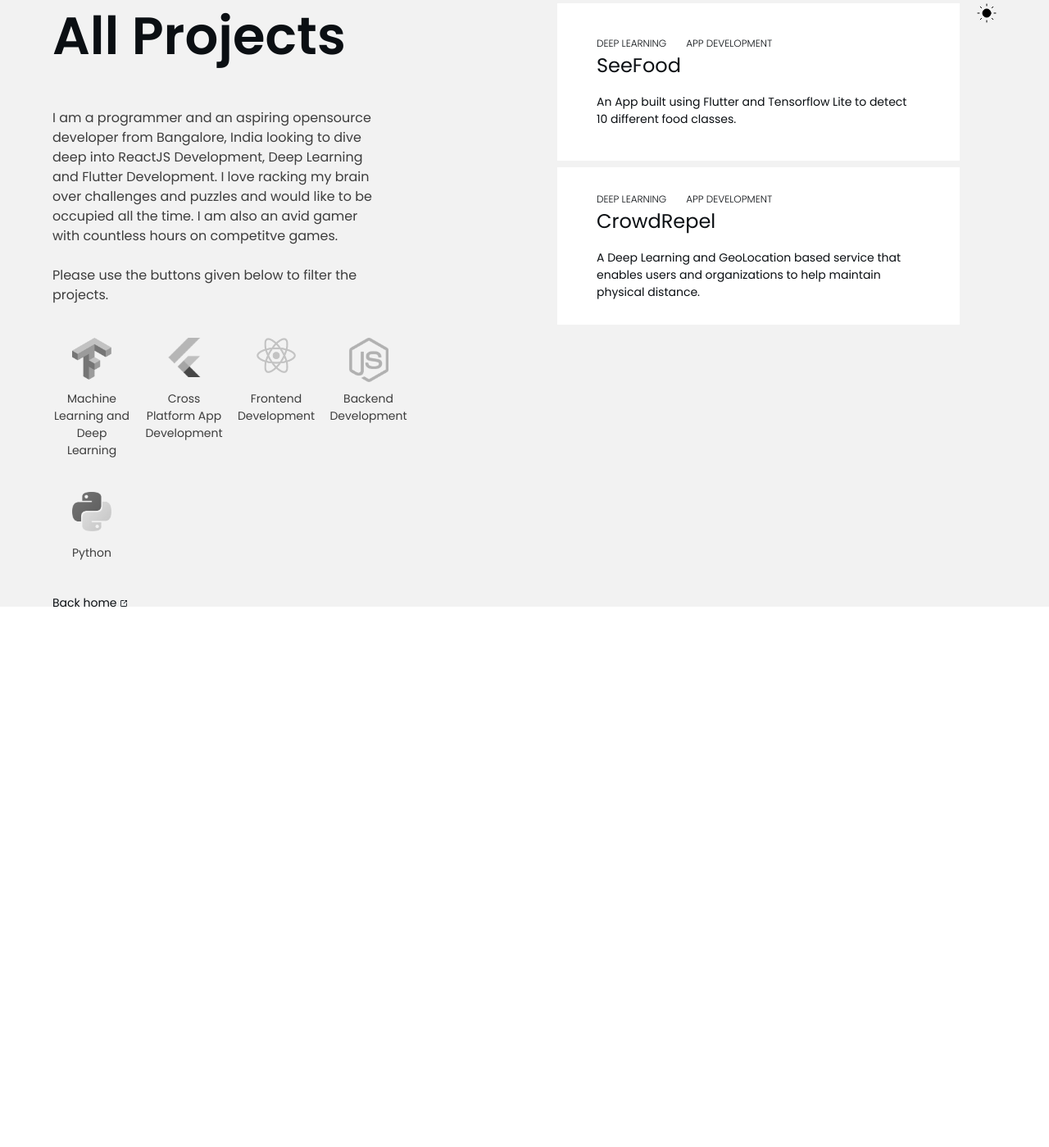
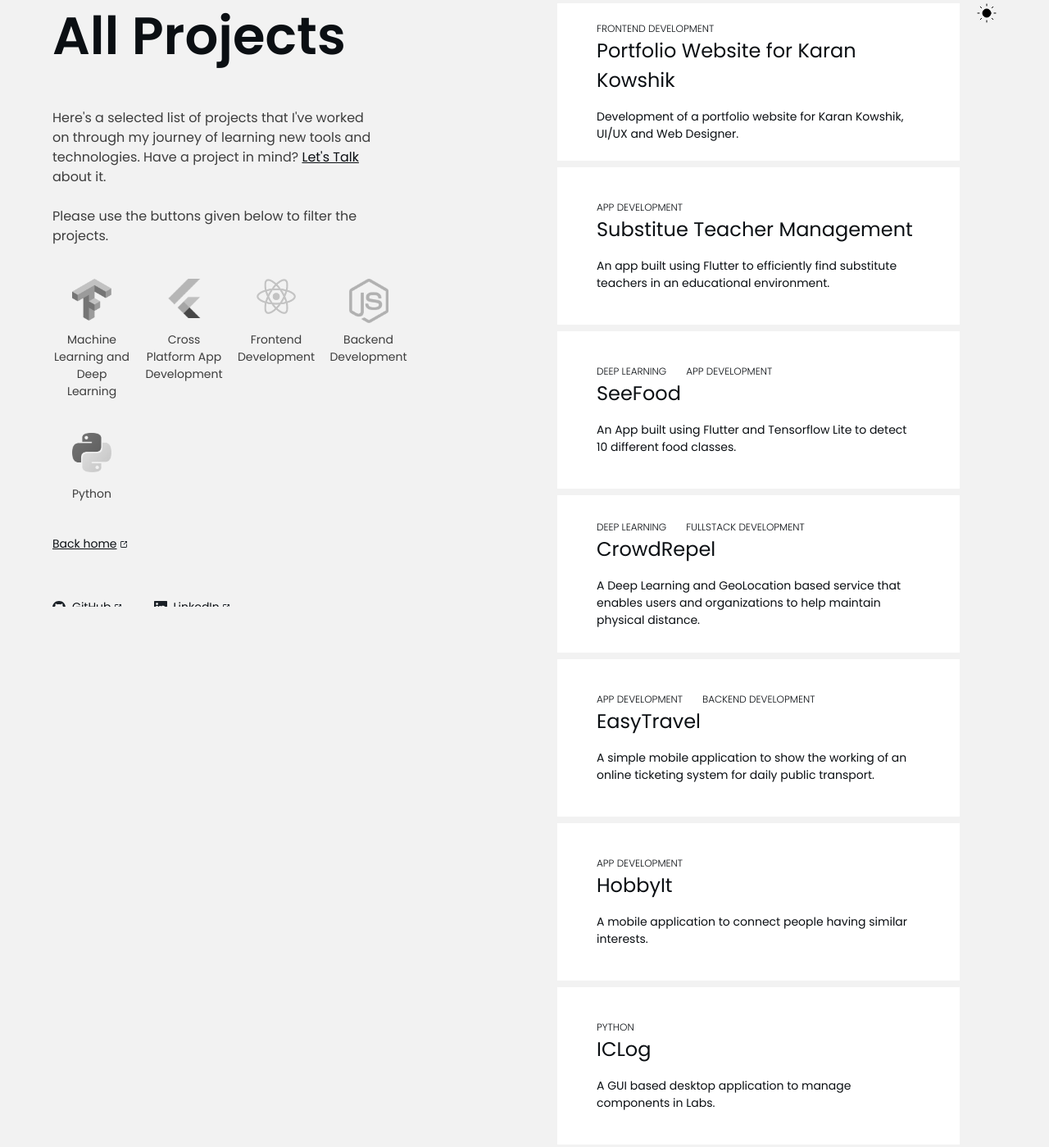
Before and after one commit to gsriram24/portfolio-gatsby, a Gatsby site: page /projects in a window 1280 px wide. Shown: the part 60-1459 px from the top of the page at 82% size. Before the commit the page ends 800 px from the top, so only its background shows below. Built offline with nearby package versions, Linux system fonts and the light colour scheme; Gatsby itself is replaced by a stand-in of ours; some packages are replaced by stand-ins of ours.

Commit message:
Major content changes

```diff
--- a/gatsby-config.js
+++ b/gatsby-config.js
@@ -28,23 +28,23 @@ module.exports = {
     {
       resolve: `gatsby-plugin-purgecss`,
       options: {
-        printRejected: true, // Print removed selectors and processed file names
-        // develop: true, // Enable while using `gatsby develop`
-        tailwind: true, // Enable tailwindcss support
-        whitelistPatterns: [/-primary/, /-secondary/, /-accent/], // Don't remove this selector
-        ignore: ['/index.css'], // Ignore files/folders
-        // purgeOnly : ['components/', '/main.css', 'bootstrap/'], // Purge only these files/folders
+        printRejected: true,
+        tailwind: true,
+        whitelistPatterns: [/-primary/, /-secondary/, /-accent/],
+        ignore: ['/index.css'],
       },
     },
     {
-      resolve: `gatsby-plugin-prefetch-google-fonts`,
+      resolve: `gatsby-plugin-webfonts`,
       options: {
-        fonts: [
-          {
-            family: `Poppins`,
-            variants: [`300`, `400`, `500`, `600`, `700`],
-          },
-        ],
+        fonts: {
+          google: [
+            {
+              family: 'Poppins',
+              variants: ['300', '400', '500', '600', '700'],
+            },
+          ],
+        },
       },
     },
   ],
--- a/package.json
+++ b/package.json
@@ -19,18 +19,18 @@
     "gatsby": "^2.24.91",
     "gatsby-image": "^2.4.21",
     "gatsby-plugin-postcss": "^3.0.4",
-    "gatsby-plugin-prefetch-google-fonts": "^1.4.3",
     "gatsby-plugin-purgecss": "^5.0.0",
     "gatsby-plugin-react-helmet": "^3.4.0",
     "gatsby-plugin-sharp": "^2.7.1",
+    "gatsby-plugin-webfonts": "^1.1.3",
     "gatsby-source-filesystem": "^2.4.2",
     "gatsby-transformer-json": "^2.4.15",
     "gatsby-transformer-sharp": "^2.5.21",
+    "gsap": "^3.5.1",
     "postcss": "^8.1.6",
     "react": "^16.12.0",
     "react-dom": "^16.12.0",
-    "react-helmet": "^6.1.0",
-    "react-intersection-observer": "^8.30.2"
+    "react-helmet": "^6.1.0"
   },
   "devDependencies": {
     "prettier": "2.1.2",
--- a/src/components/ContactForm.js
+++ b/src/components/ContactForm.js
@@ -130,7 +130,7 @@ const ContactForm = ({ darkMode }) => {
               strokeWidth="2"
               strokeLinecap="round"
               strokeLinejoin="round"
-              class="feather feather-phone"
+              className="feather feather-phone"
             >
               <path d="M22 16.92v3a2 2 0 0 1-2.18 2 19.79 19.79 0 0 1-8.63-3.07 19.5 19.5 0 0 1-6-6 19.79 19.79 0 0 1-3.07-8.67A2 2 0 0 1 4.11 2h3a2 2 0 0 1 2 1.72 12.84 12.84 0 0 0 .7 2.81 2 2 0 0 1-.45 2.11L8.09 9.91a16 16 0 0 0 6 6l1.27-1.27a2 2 0 0 1 2.11-.45 12.84 12.84 0 0 0 2.81.7A2 2 0 0 1 22 16.92z"></path>
             </svg>
--- a/src/components/ProjectList.js
+++ b/src/components/ProjectList.js
@@ -23,7 +23,7 @@ const ProjectList = ({ projects, darkMode }) => {
       }}
       animate={{
         overflow: 'visible',
-        transition: { duration: 0.2, ease: 'easeInOut', delay: 2 },
+        transition: { duration: 0.2, ease: 'easeInOut', delay: 1.1 },
       }}
     >
       <motion.div
--- a/src/components/allProjects/AllProjectsLeft.js
+++ b/src/components/allProjects/AllProjectsLeft.js
@@ -4,15 +4,27 @@ import { ThemeContext } from '../../context/ThemeContext';
 import TagContainer from './TagContainer';
 import { Link } from 'gatsby';
 const AllProjectsLeft = ({ tags, checkBoxHandler }) => {
+  return (
+    <ThemeContext.Consumer>
+      {({ darkMode }) => {
         const heroData = {
           title1: 'All Projects',
           body: (
             <span>
-        I am a programmer and an aspiring opensource developer from Bangalore,
-        India looking to dive deep into ReactJS Development, Deep Learning and
-        Flutter Development. I love racking my brain over challenges and puzzles
-        and would like to be occupied all the time. I am also an avid gamer with
-        countless hours on competitve games. <br /> <br />
+              Here's a selected list of projects that I've worked on through my
+              journey of learning new tools and technologies. Have a project in
+              mind?{' '}
+              <Link
+                className={`underline text-primary-${
+                  darkMode ? 'light' : 'dark'
+                }`}
+                to="/#contact"
+              >
+                Let's Talk
+              </Link>{' '}
+              about it.
+              <br />
+              <br />
               <span className="hidden lg:inline">
                 Please use the buttons given below to filter the projects.
               </span>
@@ -20,8 +32,6 @@ const AllProjectsLeft = ({ tags, checkBoxHandler }) => {
           ),
         };
         return (
-    <ThemeContext.Consumer>
-      {({ darkMode }) => (
           <>
             <Hero data={heroData} darkMode={darkMode} />
             <div className="my-10 hidden lg:block">
@@ -56,7 +66,8 @@ const AllProjectsLeft = ({ tags, checkBoxHandler }) => {
               </svg>
             </Link>
           </>
-      )}
+        );
+      }}
     </ThemeContext.Consumer>
   );
 };
--- a/src/components/allProjects/AllProjectsRight.js
+++ b/src/components/allProjects/AllProjectsRight.js
@@ -6,7 +6,7 @@ const AllProjectsRight = ({ projects }) => {
     <ThemeContext.Consumer>
       {({ darkMode }) => (
         <div className="w-full xl:w-11/12">
-          <div className="pt-16" id="projects">
+          <div className="py-16" id="projects">
             <ProjectList darkMode={darkMode} projects={projects} />
           </div>
         </div>
--- a/src/components/allProjects/TagCheckbox.js
+++ b/src/components/allProjects/TagCheckbox.js
@@ -12,7 +12,7 @@ const TagCheckBox = ({ tag, darkMode, checkBoxHandler }) => {
       />
       <label
         htmlFor={tag.id}
-        className=" flex flex-col w-24 items-center cursor-pointer items-center"
+        className=" flex flex-col w-24 items-center cursor-pointer"
       >
         <div className="h-12 w-12">
           <Img className="img" fluid={tag.image.childImageSharp.fluid} />
--- a/src/components/index/IndexLeft.js
+++ b/src/components/index/IndexLeft.js
@@ -5,15 +5,15 @@ import NavContainer from './NavContainer';
 
 const IndexLeft = () => {
   const heroData = {
-    title1: 'Hello, I am',
+    title1: 'Hi, I am',
     title2: 'Sriram',
     body: (
       <span>
-        I am a programmer and an aspiring opensource developer from Bangalore,
-        India looking to dive deep into ReactJS Development, Deep Learning and
-        Flutter Development. I love racking my brain over challenges and puzzles
-        and would like to be occupied all the time. I am also an avid gamer with
-        countless hours on competitve games.
+        I am a developer based in Bangalore, India looking to dive deep into
+        Software Development, Deep Learning and Flutter Development. This
+        website gives a glimpse into my work demostrating various skills that I
+        have picked up through my never-ending journey of learning new tools and
+        technologies.
       </span>
     ),
   };
--- a/src/components/project/TechStackTile.js
+++ b/src/components/project/TechStackTile.js
@@ -7,7 +7,7 @@ const TechStackTile = ({ tech, darkMode }) => {
       <div className="h-12 w-12">
         <Img fluid={tech.image.childImageSharp.fluid} />
       </div>
-      <div className="mt-4 font-semibold">{tech.name}</div>
+      <div className="mt-4 text-center font-semibold">{tech.name}</div>
     </div>
   );
 };
--- a/src/data/projects.json
+++ b/src/data/projects.json
@@ -1,10 +1,69 @@
 [
   {
+    "slug": "karankowshik-portfolio",
+    "isFeatured": true,
+    "projectName": "Portfolio Website for Karan Kowshik",
+    "summary": "Development of a portfolio website for Karan Kowshik, UI/UX and Web Designer. ",
+    "description": "This project involved the development a responsive portfolio website for Karan Kowshik. To develop a full fledged portfolio website with dynamically generated pages, GatsbyJS was used. Major part of styling and layout was done using TailwindCSS. Framer Motion was used to create the animations seen in the website.",
+    "tags": ["frontend-development"],
+    "featuredTags": ["Frontend Development"],
+    "techStack": [
+      {
+        "name": "Gatsby",
+        "image": "../images/others/gatsby.png"
+      },
+      {
+        "name": "Tailwind CSS",
+        "image": "../images/others/tailwind.png"
+      },
+      {
+        "name": "Framer Motion",
+        "image": "../images/others/framer-motion.png"
+      }
+    ],
+    "images": [
+      "../images/projects/SeeFood/test.png",
+      "../images/projects/SeeFood/SeeFood.png"
+    ],
+    "testimonials": {
+      "name": "Karan Kowshik",
+      "designation": "UI/UX & Web Designer",
+      "testimonial": "My experience with Sriram has been fantastic. He is ready to make changes whenever necessary. He has done a great job converting designs to a responsive website."
+    },
+    "demo": "https://karankowshik.netlify.app",
+    "github": ""
+  },
+  {
+    "slug": "substitute_teacher_management",
+    "isFeatured": true,
+    "projectName": "Substitue Teacher Management",
+    "summary": "An app built using Flutter to efficiently find substitute teachers in an educational environment.",
+    "description": "This is a mobile application built to help admins of an institution to find and inform substitute teachers efficiently. Using this app, the admin can view a list of substitute teachers generated based on a few constraints for any given teacher, on any given day. Upon choosing the substitute teacher, the admin has the option to notify the teacher via E-Mail regarding the same.",
+    "tags": ["cross-app-development"],
+    "featuredTags": ["App Development"],
+    "techStack": [
+      {
+        "name": "Flutter",
+        "image": "../images/others/flutter.png"
+      },
+      {
+        "name": "Firebase",
+        "image": "../images/others/firebase.png"
+      }
+    ],
+    "images": [
+      "../images/projects/SeeFood/test.png",
+      "../images/projects/SeeFood/SeeFood.png"
+    ],
+    "demo": "",
+    "github": "https://github.com/sgcuber24/substitute_teacher_management"
+  },
+  {
     "slug": "seefood",
-    "isFeatured": true,
+    "isFeatured": false,
     "projectName": "SeeFood",
     "summary": "An App built using Flutter and Tensorflow Lite to detect 10 different food classes.",
-    "description": "An application built using Flutter and Tensorflow Lite to classify 10 different types of food and show their respective recipes. An Image Classification Model (Mobilenet V2) trained using Tensorflow. Conversion of the model to Tensorflow Lite. A mobile application built using Flutter with the tflite library for offline inference",
+    "description": "Inspired by the show Sillicon Valley, SeeFood is an application built using Flutter and Tensorflow Lite to classify 10 different types of food and show their respective recipes. To achieve this, an Image Classification Model (Mobilenet V2) was trained using Tensorflow and Keras. Then the model was convereted to the Tensorflow Lite format for on-device inference. Finally, a mobile application built using Flutter, using the tflite library for offline inference",
     "tags": ["deep-learning", "cross-app-development"],
     "featuredTags": ["Deep Learning", "App Development"],
     "techStack": [
@@ -25,11 +84,6 @@
       "../images/projects/SeeFood/test.png",
       "../images/projects/SeeFood/SeeFood.png"
     ],
-    "testimonials": {
-      "name": "Jian Yang",
-      "designation": "CEO, SeeFood",
-      "testimonial": "Erich Bachman Ruin my vision to create Hotdog/Not Hotdog app. But this app do more than 10 food. I am very rich now."
-    },
     "demo": "",
     "github": "https://github.com/sgcuber24/see_food"
   },
@@ -38,14 +92,14 @@
     "isFeatured": true,
     "projectName": "CrowdRepel",
     "summary": "A Deep Learning and GeoLocation based service that enables users and organizations to help maintain physical distance.",
-    "description": "A Deep Learning and GeoLocation based service that enables users and organizations to maintain the appropriate physical distance and avoid contracting the Coronavirus. Pytorch Object Detection model (IterDet) to perform person detection in highly crowded environments. An algorithm to flag social distancing violations using Perspective Transformation. An end user application built using the MERN stack to provide Crowd Density Analytics.",
+    "description": "CrowdRepel is a Deep Learning and GeoLocation based service that aims to enable users and organizations to maintain the appropriate physical distance and avoid contracting the Coronavirus. A Pytorch Object Detection model (IterDet) to perform person detection in highly crowded environments was trained to get the people count through CCTV caameras. To flag social distancing violations, an algorithm using Perspective Transformation was written. An end user application was built using the MERN stack to provide Crowd Density Analytics to common people.",
     "tags": [
       "deep-learning",
       "frontend-development",
       "backend-development",
       "python"
     ],
-    "featuredTags": ["Deep Learning", "App Development"],
+    "featuredTags": ["Deep Learning", "Fullstack Development"],
     "techStack": [
       {
         "name": "React",
@@ -56,20 +110,101 @@
         "image": "../images/others/pytorch.png"
       },
       {
+        "name": "OpenCV",
+        "image": "../images/others/opencv.png"
+      },
+      {
         "name": "Node.js",
         "image": "../images/others/node.png"
       },
       {
-        "name": "OpenCV",
-        "image": "../images/others/opencv.png"
+        "name": "MongoDB",
+        "image": "../images/others/mongodb.png"
       },
+
       {
         "name": "Leaflet",
         "image": "../images/others/leaflet.png"
       }
     ],
     "images": ["../images/projects/SeeFood/test.png"],
+    "demo": "https://crowd-repel.herokuapp.com/",
+    "github": "https://github.com/sgcuber24/crowd-repel-react"
+  },
+  {
+    "slug": "easytravel",
+    "isFeatured": false,
+    "projectName": "EasyTravel",
+    "summary": "A simple mobile application to show the working of an online ticketing system for daily public transport.",
+    "description": "Easy Travel is an application built using React Native and Node.js to show the working of a cashless ticketing system for daily public transport. Using this app, Daily commuters can scan a QR Code associated with a bus and select their journey details, and a ticket would be generated calculating the cost of the journey.",
+    "tags": ["cross-app-development", "backend-development"],
+    "featuredTags": ["App Development", "Backend Development"],
+    "techStack": [
+      {
+        "name": "React Native",
+        "image": "../images/others/react.png"
+      },
+
+      {
+        "name": "Node.js",
+        "image": "../images/others/node.png"
+      },
+
+      {
+        "name": "MongoDB",
+        "image": "../images/others/mongodb.png"
+      }
+    ],
+    "images": ["../images/projects/SeeFood/test.png"],
     "demo": "",
-    "github": "https://github.com/sgcuber24/see_food"
+    "github": "https://github.com/sgcuber24/EasyBMTC"
+  },
+  {
+    "slug": "hobbyit",
+    "isFeatured": false,
+    "projectName": "HobbyIt",
+    "summary": "A mobile application to connect people having similar interests.",
+    "description": "HobbyIt is a mobile application built to connect people having similar interests. The application was built using React Native and various services of Firebase such as Cloud Firestore, Auth and Cloud Storage were used for the backend. Using this app, people who register can find a list of people who have one or more common interests.",
+    "tags": ["cross-app-development"],
+    "featuredTags": ["App Development"],
+    "techStack": [
+      {
+        "name": "React Native",
+        "image": "../images/others/react.png"
+      },
+      {
+        "name": "Firebase",
+        "image": "../images/others/firebase.png"
+      }
+    ],
+    "images": ["../images/projects/SeeFood/test.png"],
+    "demo": "",
+    "github": "https://github.com/sgcuber24/hobbyit"
+  },
+  {
+    "slug": "iclog",
+    "isFeatured": false,
+    "projectName": "ICLog",
+    "summary": "A GUI based desktop application to manage components in Labs.",
+    "description": "ICLog is a Desktop Application consisting of Admin Panel and Student Panel built using PyQT5 to help lab in-charges manage lab components. A student in a given lab can request for one or more components that are available in stock, and the admin/incharge can approve or reject their request. The admin can also view the transaction history, or pending transactions in their dashboard. User details, component details and transaction history managed by MySQL.",
+    "tags": ["python"],
+    "featuredTags": ["Python"],
+    "techStack": [
+      {
+        "name": "Python 3",
+        "image": "../images/others/python.png"
+      },
+      {
+        "name": "PyQT 5",
+        "image": "../images/others/pyqt.png"
+      },
+      {
+        "name": "MySQL",
+        "image": "../images/others/mysql.png"
+      }
+    ],
+    "images": ["../images/projects/SeeFood/test.png"],
+    "demo": "",
+    "github": "https://github.com/sgcuber24/ic-log"
   }
 ]
--- a/src/pages/index.css
+++ b/src/pages/index.css
@@ -73,3 +73,6 @@ label .checkbox-text-container-dark {
   transition: font-weight 0.2s ease-in-out;
   transition: color 0.2s ease-in-out;
 }
+.right {
+  margin-left: 50%;
+}
```
Also changed, not shown: src/components/Hero.js (+6 -2 lines), src/images/others/firebase.png (added), src/images/others/framer-motion.png (added), src/images/others/gatsby.png (added), src/images/others/mongodb.png (added), src/images/others/mysql.png (added), src/images/others/pyqt.png (added), src/images/others/tailwind.png (added), 1 other file. Lines whose indentation alone changed are shown as unchanged.
